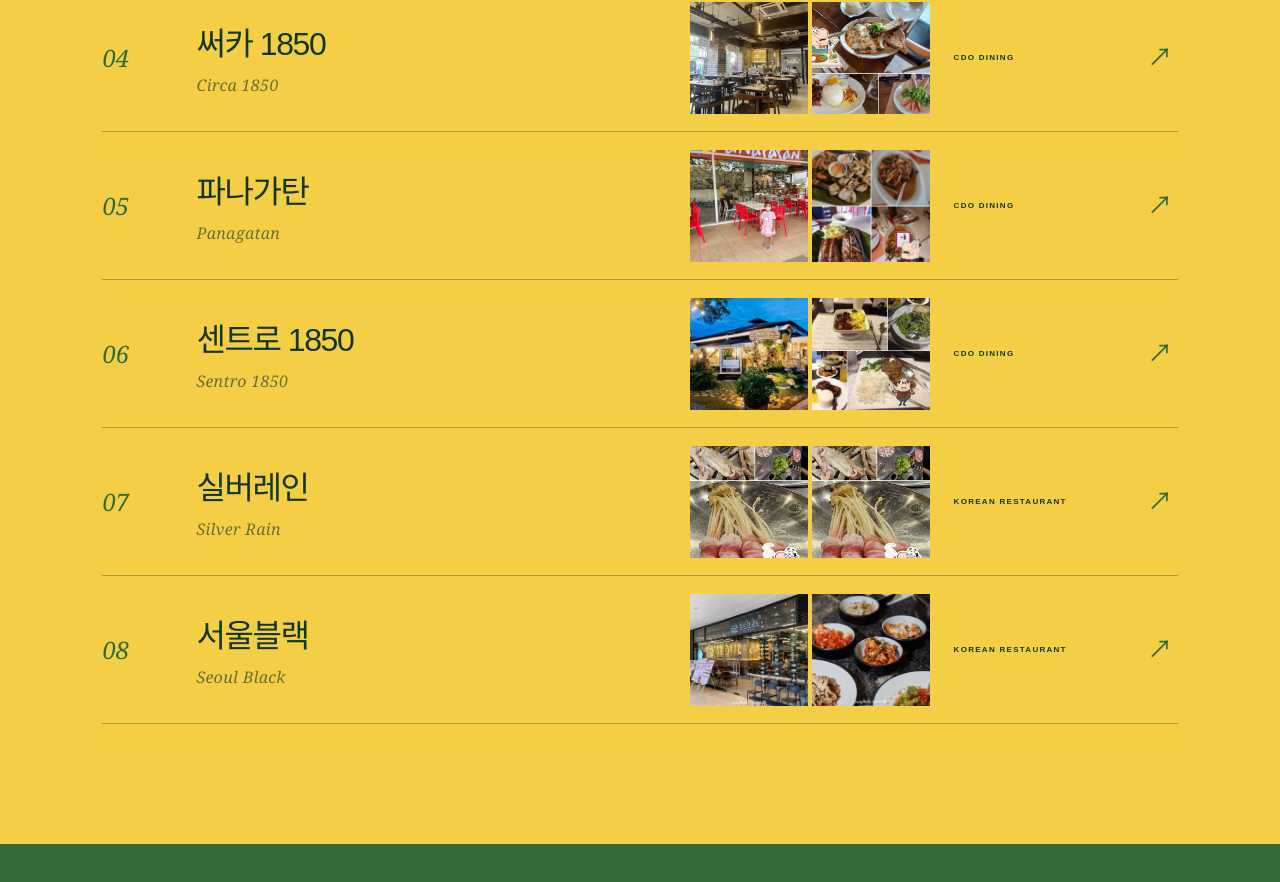
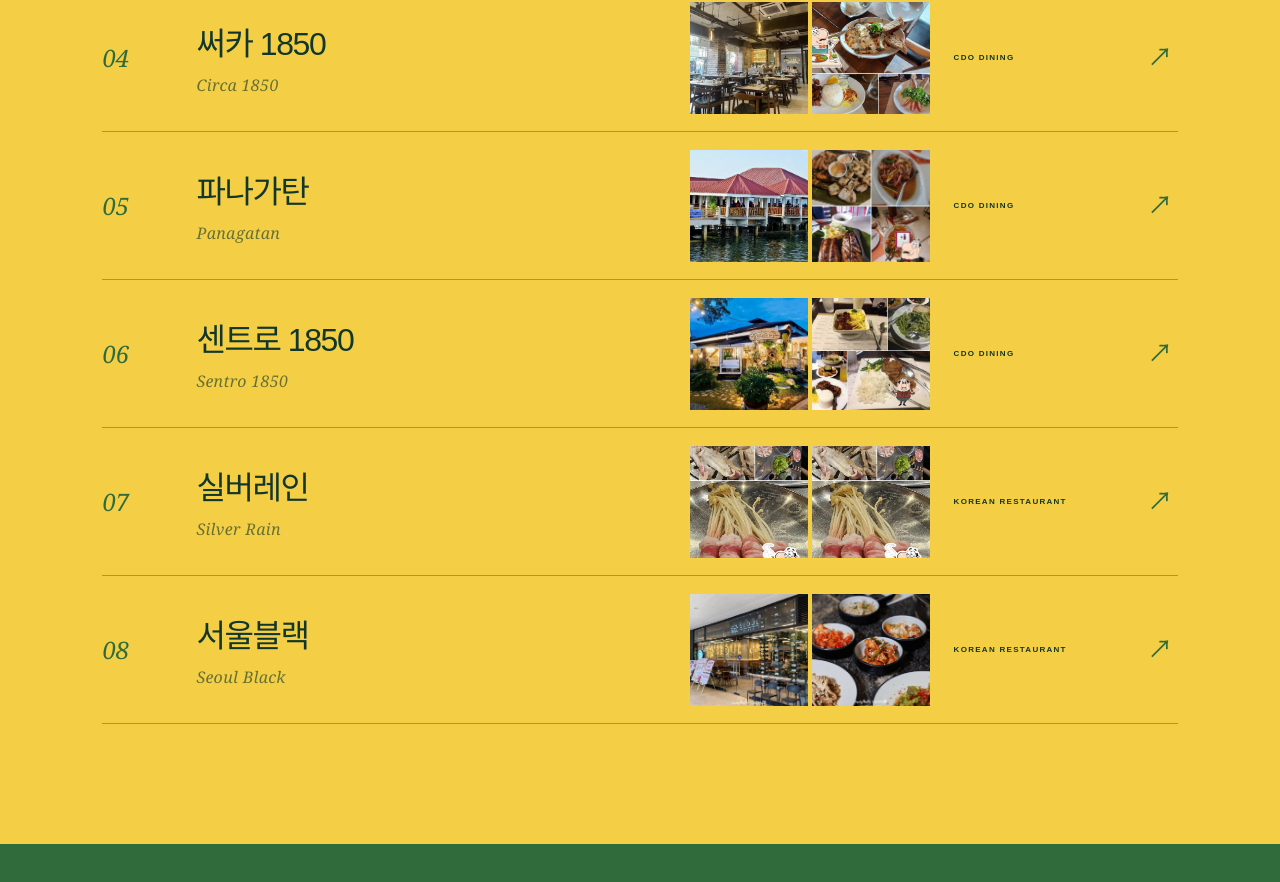
Before and after one commit to hellenqueen00-a11y/cagayandeoro, a Next.js app: page / in a window 1280 px wide. Shown: the part 9007-9889 px from the top of the page. Built offline with nearby package versions, Linux system fonts and the light colour scheme.

Commit message:
Replace Panagatan venue photo

```diff
--- a/app/page.tsx
+++ b/app/page.tsx
@@ -82,7 +82,7 @@ const restaurants = [
   { ko: "리카도스", en: "Ricardo's", place: "/dining-ricardos-place-new.png", food: "/dining-ricardos-food.jpg" },
   { ko: "팻 셰프", en: "Fat Chef", place: "/dining-fat-chef-place.jpg", food: "/dining-fat-chef-food.jpg" },
   { ko: "써카 1850", en: "Circa 1850", place: "/dining-circa-place-new.png", food: "/dining-circa-food.jpg" },
-  { ko: "파나가탄", en: "Panagatan", place: "/dining-panagatan-place.jpg", food: "/dining-panagatan-food.jpg" },
+  { ko: "파나가탄", en: "Panagatan", place: "/dining-panagatan-place-new.png", food: "/dining-panagatan-food.jpg" },
   { ko: "센트로 1850", en: "Sentro 1850", place: "/dining-sentro-place.jpg", food: "/dining-sentro-food.jpg" },
   { ko: "실버레인", en: "Silver Rain", type: "KOREAN RESTAURANT", place: "/dining-silver-rain-food.jpg", food: "/dining-silver-rain-food.jpg" },
   { ko: "서울블랙", en: "Seoul Black", type: "KOREAN RESTAURANT", place: "/dining-seoul-black-place.jpg", food: "/dining-seoul-black-food.jpg" },
```
Also changed, not shown: public/dining-panagatan-place-new.png (added), public/dining-panagatan-place.jpg (deleted).
